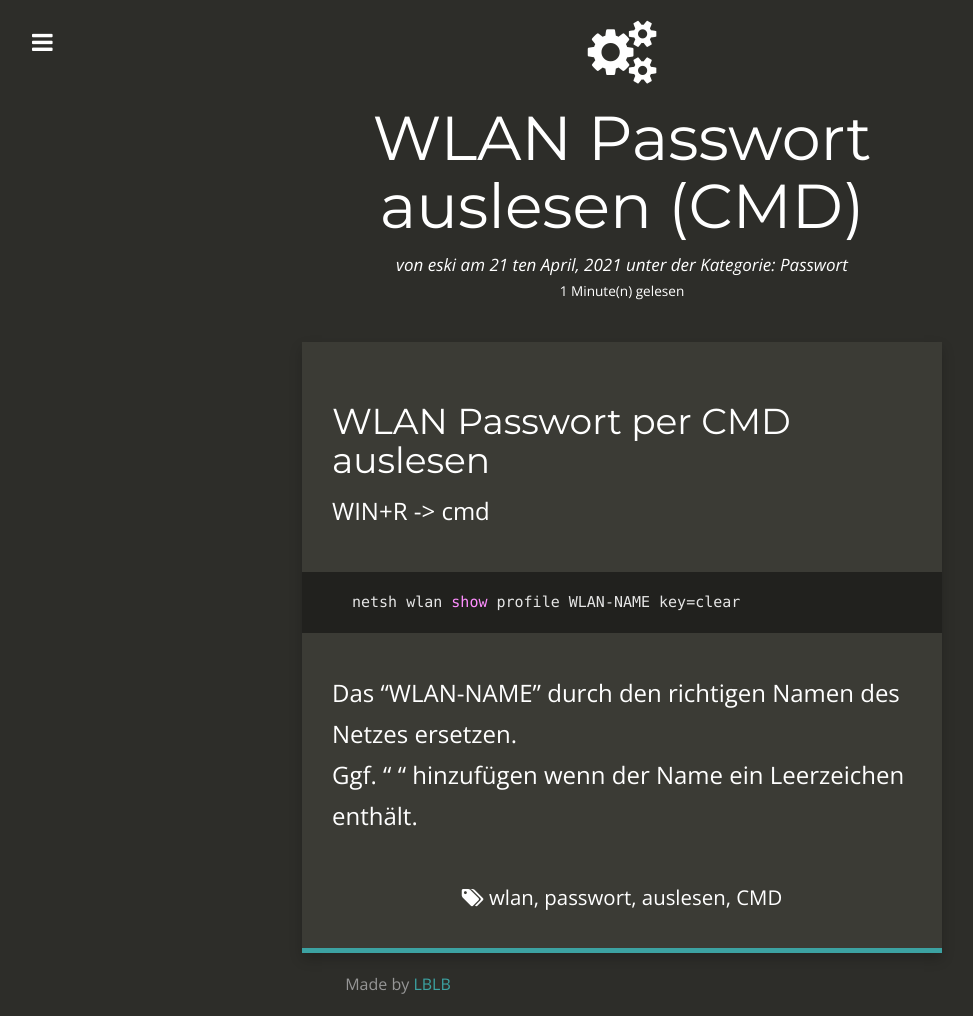
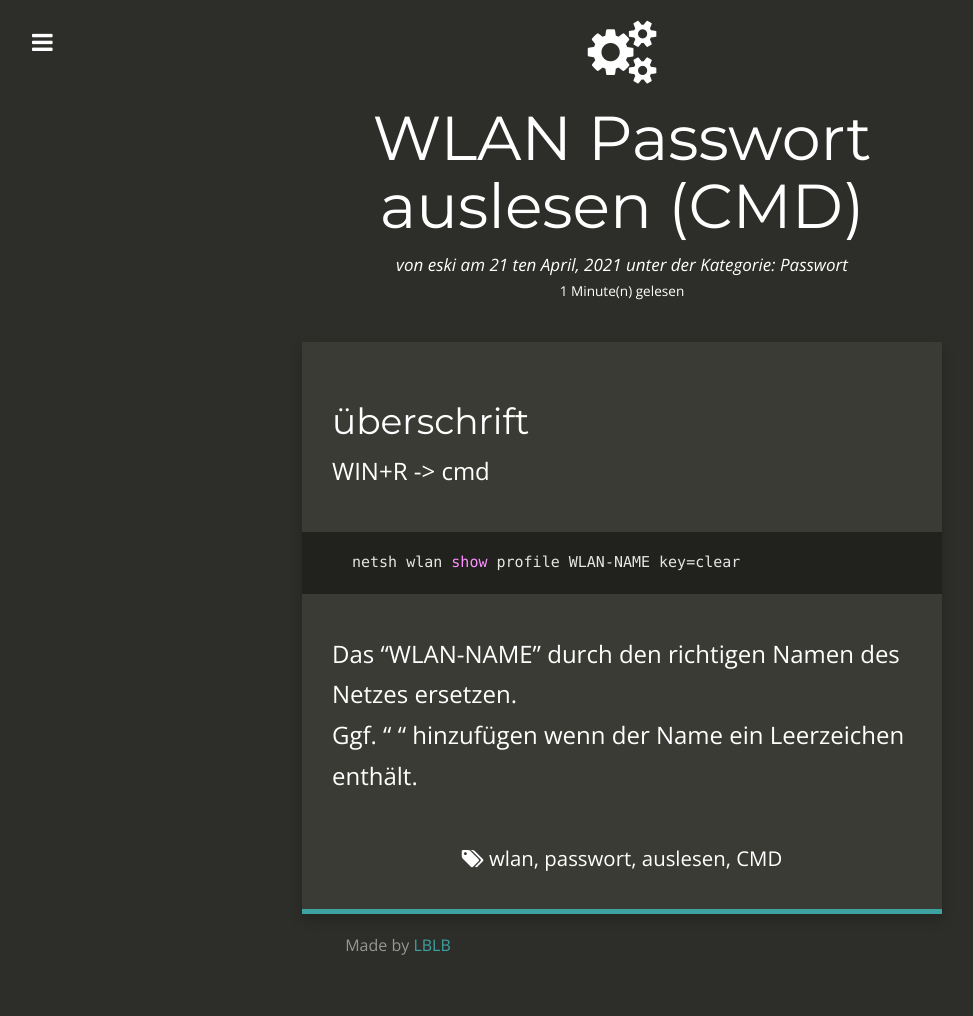
Before and after one commit to eski1337/lblb-it-ffd00, a Jekyll site: the page built from _posts/1999-01-01-template.md, in a window 1280 px wide. Shown: the whole page, without its empty margins (18-991 px from the left). Built offline with Jekyll 4.4.1, drawn with Linux system fonts in a browser that asks for light colours; nearby versions of some CDN libraries; comment, search, counter and statistics services are not loaded; after the commit the page ends 976 px from its top, so only the background shows below that.

Commit message:
1999-01-01-template.md: changed

````diff
--- a/_posts/1999-01-01-template.md
+++ b/_posts/1999-01-01-template.md
@@ -13,7 +13,7 @@ tags:
   - CMD
 ---
 
-## WLAN Passwort per CMD auslesen
+## überschrift
 
 WIN+R -> cmd
 ```
````
